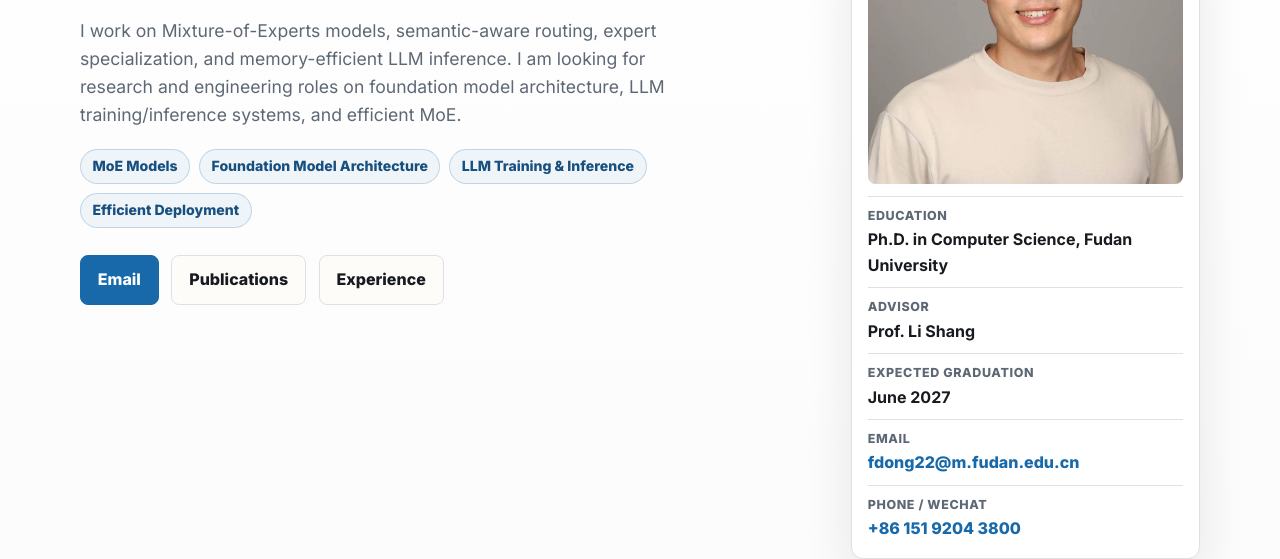
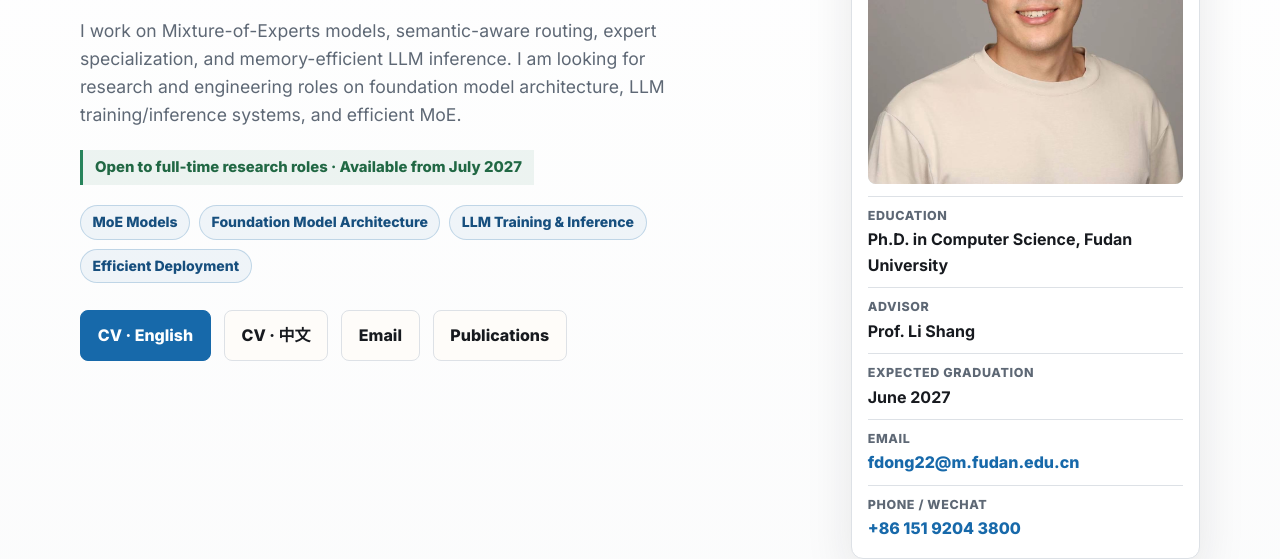
Before and after one commit to Frandium/frandium.github.io, a plain HTML site: page index.html in a window 1280 px wide. Shown: the part 274-833 px from the top of the page. Drawn offline with Linux system fonts and the light colour scheme.

Commit message:
Add downloadable CVs and 2027 availability

```diff
--- a/index.html
+++ b/index.html
@@ -47,6 +47,9 @@
             looking for research and engineering roles on foundation model
             architecture, LLM training/inference systems, and efficient MoE.
           </p>
+          <p class="availability" data-i18n="hero.availability">
+            Open to full-time research roles · Available from July 2027
+          </p>
           <div class="focus-list" aria-label="Research and job focus">
             <span data-i18n="focus.moe">MoE Models</span>
             <span data-i18n="focus.architecture">Foundation Model Architecture</span>
@@ -54,9 +57,20 @@
             <span data-i18n="focus.deployment">Efficient Deployment</span>
           </div>
           <div class="hero-actions" aria-label="Contact and profile links">
-            <a class="button primary" href="mailto:fdong22@m.fudan.edu.cn" data-i18n="button.email">Email</a>
+            <a
+              class="button primary"
+              href="assets/Fang_Dong_CV_EN.pdf"
+              download="Fang_Dong_CV_EN.pdf"
+              data-i18n="button.cvEnglish"
+            >CV · English</a>
+            <a
+              class="button"
+              href="assets/Fang_Dong_CV_CN.pdf"
+              download="Fang_Dong_CV_CN.pdf"
+              data-i18n="button.cvChinese"
+            >CV · 中文</a>
+            <a class="button" href="mailto:fdong22@m.fudan.edu.cn" data-i18n="button.email">Email</a>
             <a class="button" href="#publications" data-i18n="button.publications">Publications</a>
-            <a class="button" href="#experience" data-i18n="button.experience">Experience</a>
           </div>
         </div>
 
--- a/styles.css
+++ b/styles.css
@@ -180,6 +180,19 @@ h3 {
   max-width: 640px;
   color: var(--muted);
   font-size: 1.1rem;
+}
+
+.availability {
+  display: inline-flex;
+  align-items: center;
+  min-height: 2.1rem;
+  margin: 0.2rem 0 0;
+  padding: 0.35rem 0.75rem;
+  border-left: 3px solid var(--accent-2);
+  background: rgba(39, 132, 91, 0.08);
+  color: #216844;
+  font-size: 0.93rem;
+  font-weight: 800;
 }
 
 .focus-list {
--- a/translations.js
+++ b/translations.js
@@ -12,11 +12,14 @@ const translations = {
     "hero.subtitle": "董方",
     "hero.lead":
       "I work on Mixture-of-Experts models, semantic-aware routing, expert specialization, and memory-efficient LLM inference. I am looking for research and engineering roles on foundation model architecture, LLM training/inference systems, and efficient MoE.",
+    "hero.availability": "Open to full-time research roles · Available from July 2027",
     "focus.moe": "MoE Models",
     "focus.architecture": "Foundation Model Architecture",
     "focus.trainingInference": "LLM Training & Inference",
     "focus.deployment": "Efficient Deployment",
     "button.email": "Email",
+    "button.cvEnglish": "CV · English",
+    "button.cvChinese": "CV · 中文",
     "button.publications": "Publications",
     "button.experience": "Experience",
     "link.paper": "Paper",
@@ -92,11 +95,14 @@ const translations = {
     "hero.subtitle": "Fang Dong",
     "hero.lead":
       "我的研究聚焦 Mixture-of-Experts 模型、语义感知路由、专家专业化和内存友好的大模型推理。目前主要面向基座模型结构、大模型训练与推理系统、高效 MoE 等方向的研究和工程岗位。",
+    "hero.availability": "正在寻找全职研究岗位 · 2027 年 7 月起可入职",
     "focus.moe": "MoE 模型",
     "focus.architecture": "基座模型结构",
     "focus.trainingInference": "大模型训练与推理",
     "focus.deployment": "高效部署",
     "button.email": "邮箱",
+    "button.cvEnglish": "英文简历",
+    "button.cvChinese": "中文简历",
     "button.publications": "学术成果",
     "button.experience": "经历",
     "link.paper": "论文",
```
Also changed, not shown: 2 other files.
